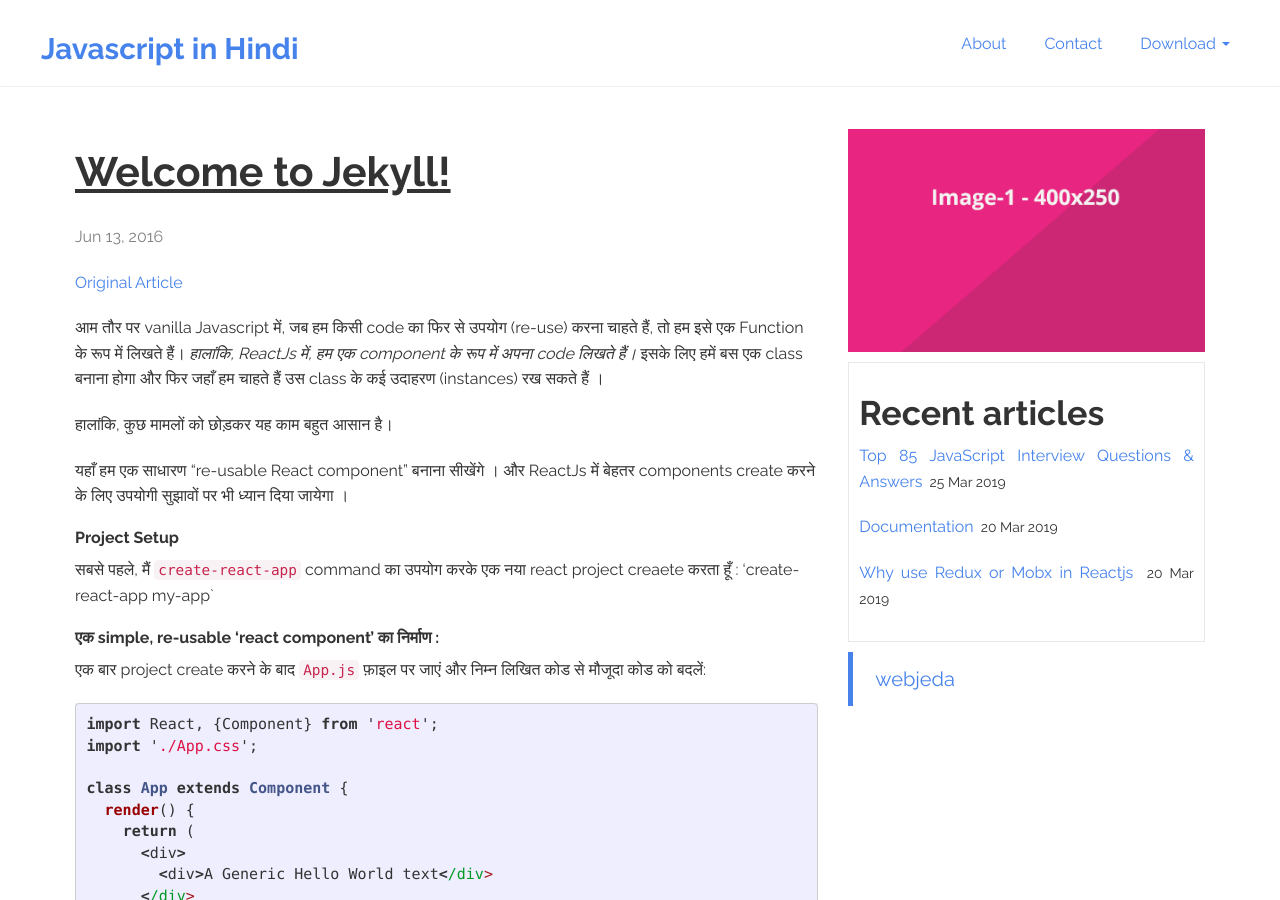
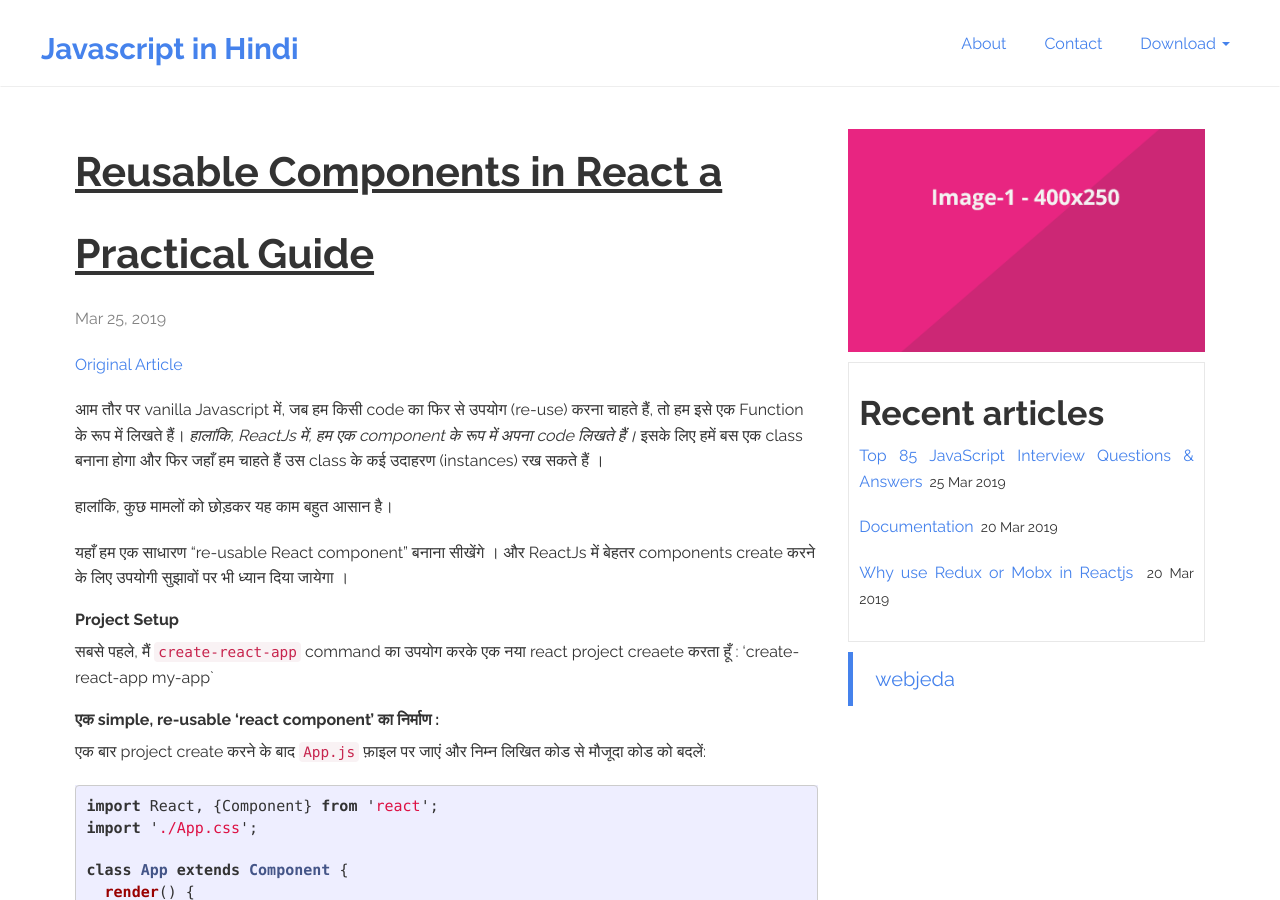
Before and after one commit to ujagarsingh/ujagarsingh.github.io, a Jekyll site: the page built from _posts/2019-03-25-reusable-components-in-react-a-practical-guide.md, in a window 1280 px wide and 900 px high. Built offline with Jekyll 4.4.1, drawn with Linux system fonts in a browser that asks for light colours; comment, search, counter and statistics services are not loaded; some of the changed text lies outside the part shown.

Commit message:
Update 2019-03-25-reusable-components-in-react-a-practical-guide.md

```diff
--- a/_posts/2019-03-25-reusable-components-in-react-a-practical-guide.md
+++ b/_posts/2019-03-25-reusable-components-in-react-a-practical-guide.md
@@ -1,7 +1,7 @@
 ---
 layout: post
-title:  "Welcome to Jekyll!"
-date:   2016-06-13 10:51:47 +0530
+title:  "Reusable Components in React a Practical Guide"
+date:   2019-03-25 10:51:47 +0530
 categories: jekyll update
 img: image-1.png
 categories: [one, two]
```
